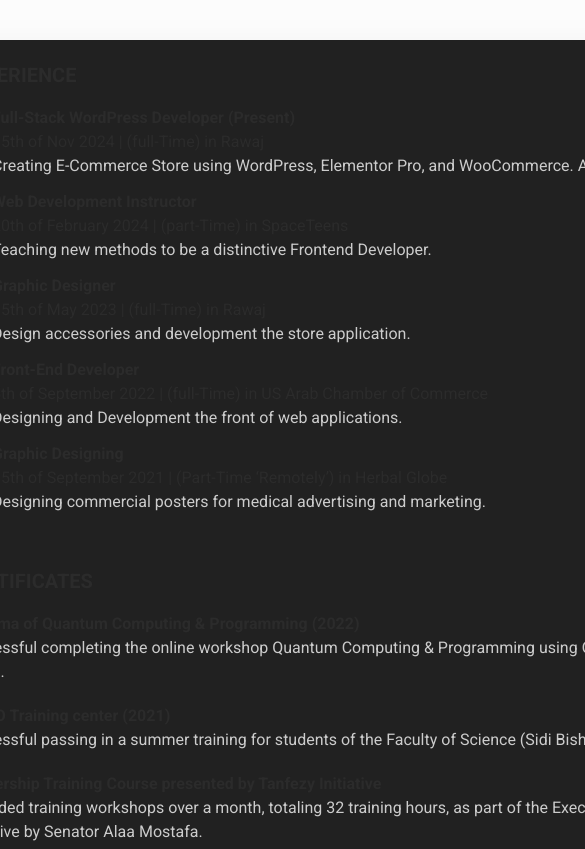
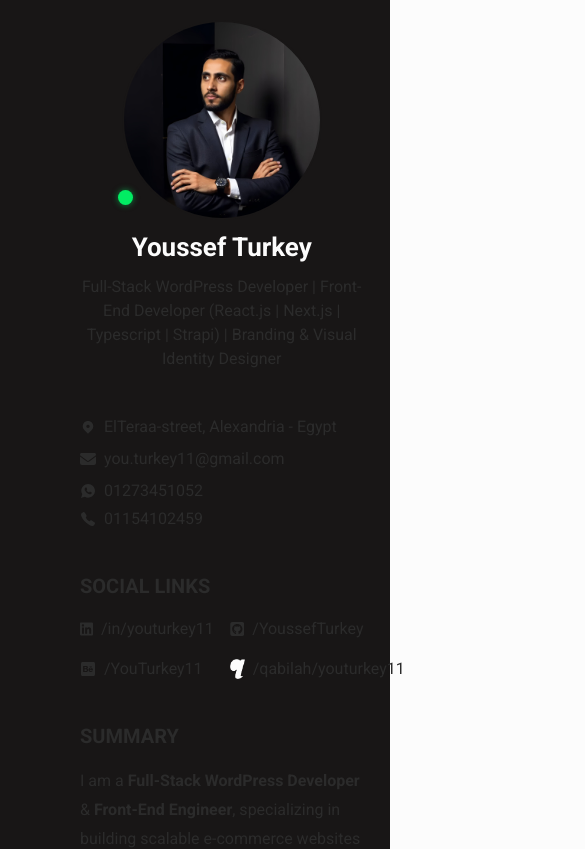
Before and after one commit to YoussefTurkey/youssefturkey-cv, a Next.js app: page /landingPage in a window 390 px wide. Shown: the top 849 px of the page, 585 px wide, since content can reach past the window. Built offline with nearby package versions, Linux system fonts and the light colour scheme.

Commit message:
adding tablet responsive

```diff
--- a/src/app/(pages)/landingPage/page.tsx
+++ b/src/app/(pages)/landingPage/page.tsx
@@ -6,13 +6,13 @@ const RightSide = dynamic(() => import("../../components/rightSide/page"));
 const Footer = dynamic(() => import("../../components/footer/Footer"));
 
 function LandingPage() {
-  return(
-    <div className="flex flex-col items-center">
-    <div className="flex w-[1400px] my-10 shadow-2xl">
+  return (
+    <div className="flex flex-col items-center bg-[#181616] lg:bg-transparent">
+      <div className="flex flex-col lg:flex-row w-[100%] lg:w-[1400px] lg:my-10 lg:shadow-2xl">
         <LeftSide />
         <RightSide />
-    </div>
-    <Footer />
+      </div>
+      <Footer />
     </div>
   );
 }
--- a/src/app/components/footer/Footer.tsx
+++ b/src/app/components/footer/Footer.tsx
@@ -3,7 +3,7 @@ import React from 'react'
 const Footer = () => {
   return (
     <>
-      <footer className='flex justify-content items-center pb-5'>
+      <footer className='flex justify-center items-center py-5 lg:pt-0 lg:pb-5 border-t-2 border-t-[#212121] lg:border-t-0 w-[100%]'>
         <p className='text-[#ccc]'>© 2025 YouTurkey11. All Rights Reserved.</p>
       </footer>
     </>
--- a/src/app/components/leftSide/leftSide.module.scss
+++ b/src/app/components/leftSide/leftSide.module.scss
@@ -23,6 +23,13 @@
     box-shadow: 0 0 5px rgba(2, 236, 99, 0.5);
   }
 }
+@media screen and (max-width: 768px) {
+  .puls{
+    width: 20px;
+    height: 20px;
+    right: 230px !important;
+  }
+}
 
 .dots {
   background-color: #707070;
--- a/src/app/components/leftSide/page.tsx
+++ b/src/app/components/leftSide/page.tsx
@@ -62,8 +62,8 @@ const LeftSide = () => {
   ];
 
   return (
-    <section className="container mx-auto w-[425px] px-10 py-5 bg-[#181616] flex flex-col justify-start items-start rounded-tl-xl rounded-bl-xl relative">
-      <div className="sticky top-5">
+    <section className="container mx-auto w-[100%] lg:w-[425px] px-20 lg:px-10 py-5 bg-[#181616] flex flex-col md:justify-start items-start lg:rounded-tl-xl lg:rounded-bl-xl relative">
+      <div className="lg:sticky lg:top-5">
         {/* --- Profile --- */}
         {/* --- Image & Name & Job Title --- */}
         <div>
--- a/src/app/components/rightSide/page.tsx
+++ b/src/app/components/rightSide/page.tsx
@@ -18,7 +18,7 @@ import { FaExternalLinkAlt } from "react-icons/fa";
 
 const RightSide = () => {
   return (
-    <section className="container mx-auto w-[975px] px-10 py-5 bg-[#212121] flex flex-col justify-start items-start rounded-tr-xl rounded-br-xl">
+    <section className="container mx-auto w-[975px] px-10 py-5 border-t-2 border-t-[#212121] lg:border-t-none bg-[#181616] lg:bg-[#212121] flex flex-col justify-start items-start lg:rounded-tr-xl lg:rounded-br-xl">
       {/* --- Experience --- */}
       <div className="mb-10">
         <Title>Experience</Title>
@@ -80,8 +80,8 @@ const RightSide = () => {
         {Object.values(projects).map((proj, i) => {
           return (
             <div key={i}>
-              <div className="mb-5 flex justify-between items-start gap-10">
-                <div className="w-[80%]">
+              <div className="mb-10 lg:mb-5 flex flex-col lg:flex-row justify-between items-start gap-3 lg:gap-10">
+                <div className="lg:w-[80%]">
                   <h4>{proj.title}: <span className="text-[#ccc]">{proj.info}</span></h4>
                   <h5 className="mt-2">Key responsibility:</h5>
                   <ul className="list-disc pl-5">
@@ -93,7 +93,7 @@ const RightSide = () => {
                   </ul>
                 </div>
 
-                <div className="w-[20%]">
+                <div className="lg:w-[20%]">
                     <Link href={proj.link} target="_blank" className="text-[#ccc] hover:text-[#fff] transition-all flex items-center"><FaExternalLinkAlt /> <span className="pl-2">See Project</span></Link>
                 </div>
               </div>
@@ -106,7 +106,7 @@ const RightSide = () => {
       <div className="mb-10">
         <Title>Languages</Title>
 
-        <div className="grid grid-rows-1 grid-cols-3 gap-10 justify-items-center">
+        <div className="grid grid-rows-3 grid-cols-1 md:grid-rows-2 md:grid-cols-2 lg:grid-rows-1 lg:grid-cols-3 lg:gap-10 lg:justify-items-center">
           {Object.values(languages).map((lang, i) => {
             return (
               <div key={i}>
--- a/src/app/components/tabs/Tab.tsx
+++ b/src/app/components/tabs/Tab.tsx
@@ -14,7 +14,7 @@ const Tabs: React.FC<TabsProps> = ({ tabs }) => {
   const [activeTab, setActiveTab] = useState(0);
 
   return (
-    <div className="w-full max-w-2xl mx-auto">
+    <div className="w-fit lg:w-full max-w-2xl lg:mx-auto">
       {/* --- Tabs Header --- */}
       <div className="flex bg-[#212121] rounded-full py-1 px-[15px]">
         {tabs.map((tab, index) => (
```
